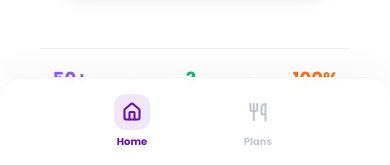
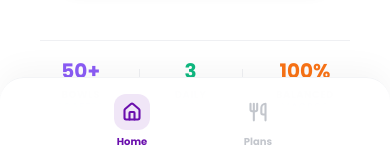
Before and after one commit to probaeofficial-cell/probae_consumer, a Next.js app: page / in a window 390 px wide. Shown: the part 679-844 px from the top of the page. Built offline with nearby package versions, Linux system fonts and the light colour scheme; no server answers; the database is empty.

Commit message:
feat: enhance hero section layout and styling for improved responsiveness

```diff
--- a/src/app/page.tsx
+++ b/src/app/page.tsx
@@ -58,13 +58,13 @@ export default async function LandingPage() {
         <main className="flex-1 flex flex-col overflow-y-auto hide-scrollbar">
 
           {/* 1. HERO SECTION */}
-          <section className="relative flex flex-col md:flex-row-reverse items-center justify-center pt-32 pb-12 px-6 md:px-12 md:pt-40 md:pb-24 gap-12 md:gap-20">
+          <section className="relative flex flex-col lg:flex-row-reverse items-center justify-center pt-32 pb-12 px-6 lg:px-12 lg:pt-40 lg:pb-24 gap-10 md:gap-14 lg:gap-20">
 
             {/* Circular Bowl Image with Slanted Banner (Right on Desktop) */}
-            <FadeInUp delay={0.2} duration={1} className="relative w-[280px] h-[280px] md:w-[400px] md:h-[400px] flex items-center justify-center mb-8 md:mb-0 shrink-0">
+            <FadeInUp delay={0.2} duration={1} className="relative w-[280px] h-[280px] md:w-[340px] md:h-[340px] lg:w-[400px] lg:h-[400px] flex items-center justify-center mb-8 lg:mb-0 shrink-0">
               {/* Slanted Green Banner */}
-              <div className="absolute top-1/2 left-1/2 w-[150%] md:w-[200%] h-12 md:h-16 bg-[#15803D] -translate-x-1/2 -translate-y-1/2 -rotate-12 flex items-center overflow-hidden z-0">
-                <div className="flex gap-4 text-white font-bold tracking-[0.2em] whitespace-nowrap opacity-90 text-sm md:text-lg animate-marquee">
+              <div className="absolute top-1/2 left-1/2 w-[150%] lg:w-[200%] h-12 lg:h-16 bg-[#15803D] -translate-x-1/2 -translate-y-1/2 -rotate-12 flex items-center overflow-hidden z-0">
+                <div className="flex gap-4 text-white font-bold tracking-[0.2em] whitespace-nowrap opacity-90 text-sm lg:text-lg animate-marquee">
                   <span>PROPER • LIVE</span>
                   <span>PROPER • LIVE</span>
                   <span>PROPER • LIVE</span>
@@ -75,7 +75,7 @@ export default async function LandingPage() {
               </div>
 
               {/* Circle Image */}
-              <div className="relative w-64 h-64 md:w-96 md:h-96 rounded-full overflow-hidden border-[6px] border-[#F8F9FA] z-10 shadow-2xl">
+              <div className="relative w-64 h-64 md:w-80 md:h-80 lg:w-96 lg:h-96 rounded-full overflow-hidden border-[6px] border-[#F8F9FA] z-10 shadow-2xl">
                 <Image
                   src="https://images.unsplash.com/photo-1546069901-ba9599a7e63c?q=80&w=800&auto=format&fit=crop"
                   alt="Delicious Bowl"
@@ -87,9 +87,9 @@ export default async function LandingPage() {
             </FadeInUp>
 
             {/* Hero Text & CTA (Left on Desktop) */}
-            <div className="flex flex-col items-center md:items-start text-center md:text-left md:flex-1 max-w-xl">
+            <div className="flex flex-col items-center lg:items-start text-center lg:text-left lg:flex-1 max-w-xl md:max-w-2xl">
               <FadeInUp delay={0.1} className="mb-10">
-                <h1 className="text-4xl md:text-6xl lg:text-7xl font-extrabold text-gray-900 leading-[1.15] md:leading-[1.1] tracking-tight">
+                <h1 className="text-4xl md:text-5xl lg:text-7xl font-extrabold text-gray-900 leading-[1.15] lg:leading-[1.1] tracking-tight">
                   Eat for your <span className="text-[#15803D]">body</span>.<br/>
                   Not the <span className="relative inline-block">
                     crowd
@@ -108,20 +108,20 @@ export default async function LandingPage() {
               </FadeInUp>
 
               {/* Stats Row */}
-              <FadeInUp delay={0.4} className="w-full flex justify-between items-center px-2 py-4 md:py-6 border-t border-gray-200/60 md:gap-8 md:justify-start">
-                <div className="flex flex-col items-center md:items-start text-center md:text-left">
-                  <span className="text-[#8B5CF6] font-bold text-lg md:text-2xl">50+</span>
-                  <span className="text-[9px] md:text-xs font-bold text-gray-400 uppercase tracking-wider leading-tight mt-1">Bowls<br/>Crafted</span>
+              <FadeInUp delay={0.4} className="w-full flex justify-between items-center px-4 md:px-12 lg:px-2 py-4 lg:py-6 border-t border-gray-200/60 lg:gap-8 lg:justify-start">
+                <div className="flex flex-col items-center lg:items-start text-center lg:text-left">
+                  <span className="text-[#8B5CF6] font-bold text-xl md:text-2xl">50+</span>
+                  <span className="text-[10px] md:text-xs font-bold text-gray-400 uppercase tracking-wider leading-tight mt-1">Bowls<br/>Crafted</span>
                 </div>
                 <div className="h-8 md:h-12 w-px bg-gray-200/60"></div>
-                <div className="flex flex-col items-center md:items-start text-center md:text-left">
-                  <span className="text-[#10B981] font-bold text-lg md:text-2xl">3</span>
-                  <span className="text-[9px] md:text-xs font-bold text-gray-400 uppercase tracking-wider leading-tight mt-1">Daily<br/>Meals</span>
+                <div className="flex flex-col items-center lg:items-start text-center lg:text-left">
+                  <span className="text-[#10B981] font-bold text-xl md:text-2xl">3</span>
+                  <span className="text-[10px] md:text-xs font-bold text-gray-400 uppercase tracking-wider leading-tight mt-1">Daily<br/>Meals</span>
                 </div>
                 <div className="h-8 md:h-12 w-px bg-gray-200/60"></div>
-                <div className="flex flex-col items-center md:items-start text-center md:text-left">
-                  <span className="text-[#F97316] font-bold text-lg md:text-2xl">100%</span>
-                  <span className="text-[9px] md:text-xs font-bold text-gray-400 uppercase tracking-wider leading-tight mt-1">Balanced<br/>Macros</span>
+                <div className="flex flex-col items-center lg:items-start text-center lg:text-left">
+                  <span className="text-[#F97316] font-bold text-xl md:text-2xl">100%</span>
+                  <span className="text-[10px] md:text-xs font-bold text-gray-400 uppercase tracking-wider leading-tight mt-1">Balanced<br/>Macros</span>
                 </div>
               </FadeInUp>
             </div>
```
